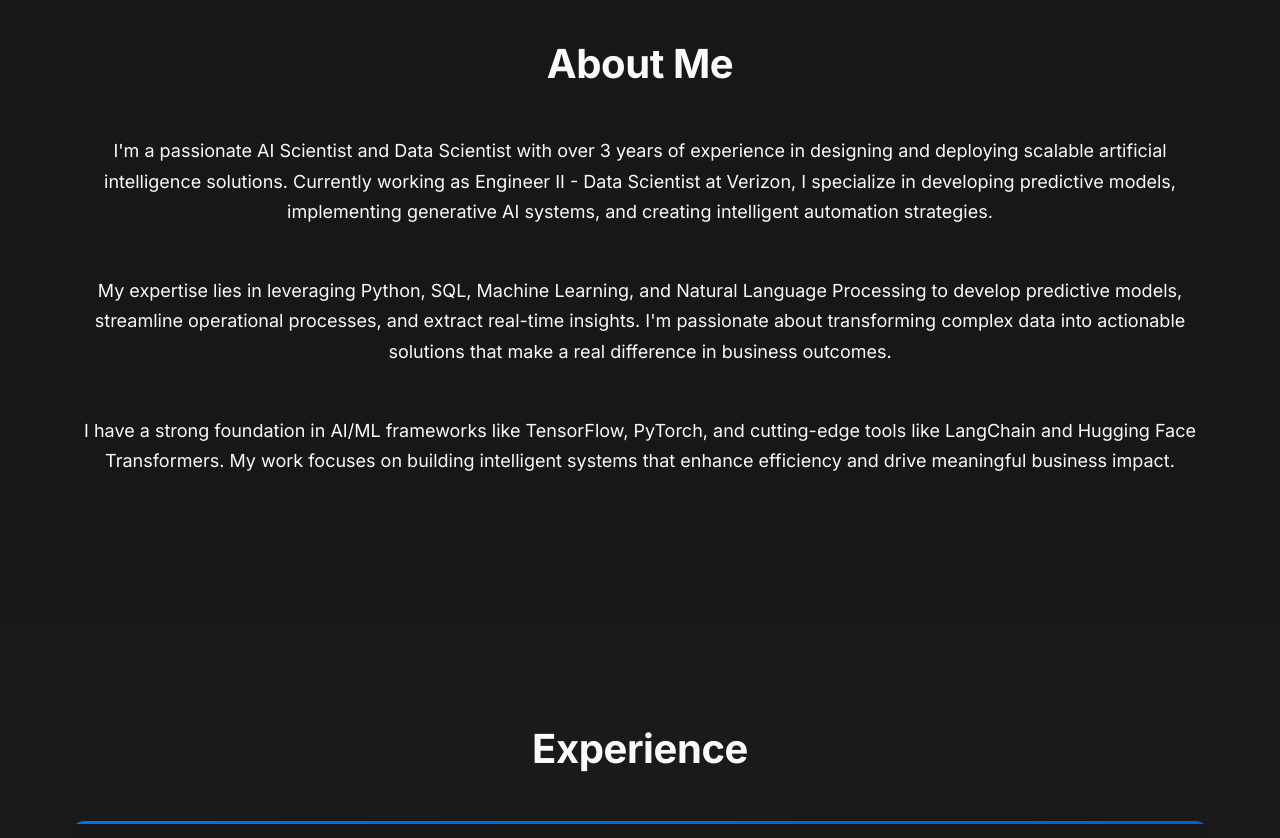
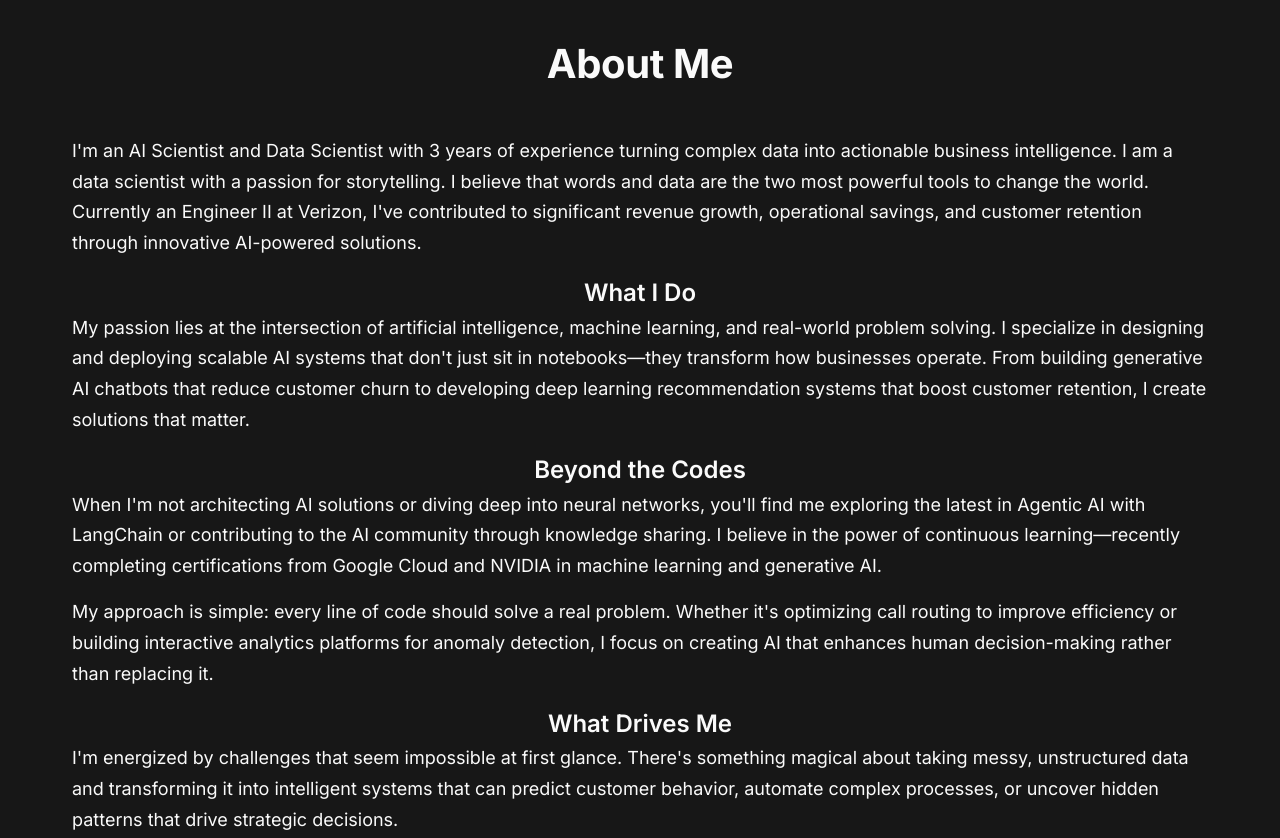
Before and after one commit to kapishluhariwala/portfolio, a plain HTML site: page index.html in a window 1280 px wide. Shown: the part 860-1698 px from the top of the page. Drawn offline with Linux system fonts and the light colour scheme; a web font is replaced by a local one.

Commit message:
Add files via upload

```diff
--- a/app.js
+++ b/app.js
@@ -463,7 +463,7 @@ function initScrollAnimations() {
             .project-card, .skill-tag, .cert-card, .achievement-card, .stat-item {
                 opacity: 0;
                 transform: translateY(20px);
-                transition: all 0.6s ease;
+                transition: all 0.3s ease;
             }
 
             .project-card.animate-in, .skill-tag.animate-in, .cert-card.animate-in, .achievement-card.animate-in, .stat-item.animate-in {
--- a/index.html
+++ b/index.html
@@ -97,22 +97,41 @@
             <div class="about-content">
                 <div class="about-text">
                     <p class="about-summary">
-                        I'm a passionate AI Scientist and Data Scientist with over 3 years of experience in designing
-                        and deploying scalable artificial intelligence solutions. Currently working as Engineer II -
-                        Data Scientist at Verizon, I specialize in developing predictive models, implementing generative
-                        AI systems, and creating intelligent automation strategies.
+                        I'm an AI Scientist and Data Scientist with 3 years of experience turning complex data into
+                        actionable business intelligence. I am a data scientist with a passion for storytelling. I
+                        believe that words and data are the two most powerful tools to change the world. Currently an
+                        Engineer II at Verizon, I've contributed to significant revenue growth, operational
+                        savings, and customer retention through innovative AI-powered solutions.
+                    </p>
+                    <div class='about-heading'>What I Do</div>
+                    <p class="about-summary">
+                        My passion lies at the intersection of artificial intelligence, machine learning, and real-world
+                        problem solving. I specialize in designing and deploying scalable AI systems that don't just sit
+                        in notebooks—they transform how businesses operate. From building generative AI chatbots that
+                        reduce customer churn to developing deep learning recommendation systems that boost customer
+                        retention, I create solutions that matter.
+                    </p>
+                    <div class='about-heading'>Beyond the Codes
+                    </div>
+                    <p class="about-summary">
+                        When I'm not architecting AI solutions or diving deep into neural networks, you'll find me
+                        exploring the latest in Agentic AI with LangChain or contributing to the AI community through
+                        knowledge sharing. I believe in the power of continuous learning—recently completing
+                        certifications from Google Cloud and NVIDIA in machine learning and generative AI.
                     </p>
                     <p class="about-summary">
-                        My expertise lies in leveraging Python, SQL, Machine Learning, and Natural Language Processing
-                        to develop predictive models, streamline operational processes, and extract real-time insights.
-                        I'm passionate about transforming complex data into actionable solutions that make a real
-                        difference in business outcomes.
+                        My approach is simple: every line of code should solve a real problem. Whether it's optimizing
+                        call routing to improve efficiency or building interactive analytics platforms for anomaly
+                        detection, I focus on creating AI that enhances human decision-making rather than replacing it.
                     </p>
+                    <div class='about-heading'>What Drives Me</div>
                     <p class="about-summary">
-                        I have a strong foundation in AI/ML frameworks like TensorFlow, PyTorch, and cutting-edge tools
-                        like LangChain and Hugging Face Transformers. My work focuses on building intelligent systems
-                        that enhance efficiency and drive meaningful business impact.
+                        I'm energized by challenges that seem impossible at first glance. There's something magical
+                        about taking messy, unstructured data and transforming it into intelligent systems that can
+                        predict customer behavior, automate complex processes, or uncover hidden patterns that drive
+                        strategic decisions.
                     </p>
+
                     <!-- <div class="about-stats">
                         <div class="stat-item">
                             <span class="stat-number">3+</span>
--- a/style.css
+++ b/style.css
@@ -1125,14 +1125,21 @@ body {
 .about-content {
   /* max-width: 800px; */
   margin: 0 auto;
-  text-align: center;
+  text-align: left;
 }
 
 .about-summary {
   font-size: 1.125rem;
   line-height: 1.7;
-  margin-bottom: 3rem;
+  margin-bottom: 1rem;
   color: var(--color-text-secondary);
+}
+
+.about-heading {
+  font-size: 1.5rem;
+  font-weight: 600;
+  color: var(--color-text-secondary);
+  text-align: center;
 }
 
 .about-stats {
@@ -1710,8 +1717,8 @@ body {
   }
 
   .avatar-placeholder {
-    width: 150px;
-    height: 150px;
+    max-width: 100%;
+    height: auto;
     font-size: 2.5rem;
   }
 
```
